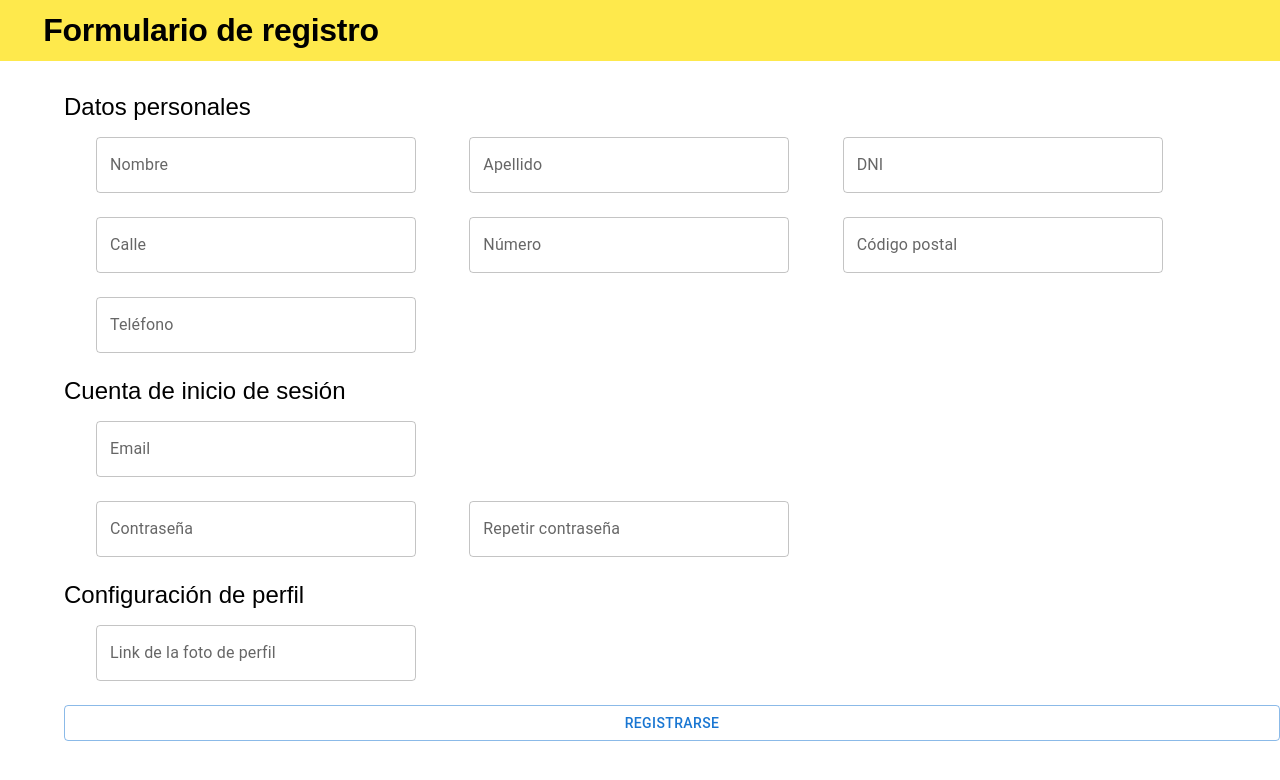
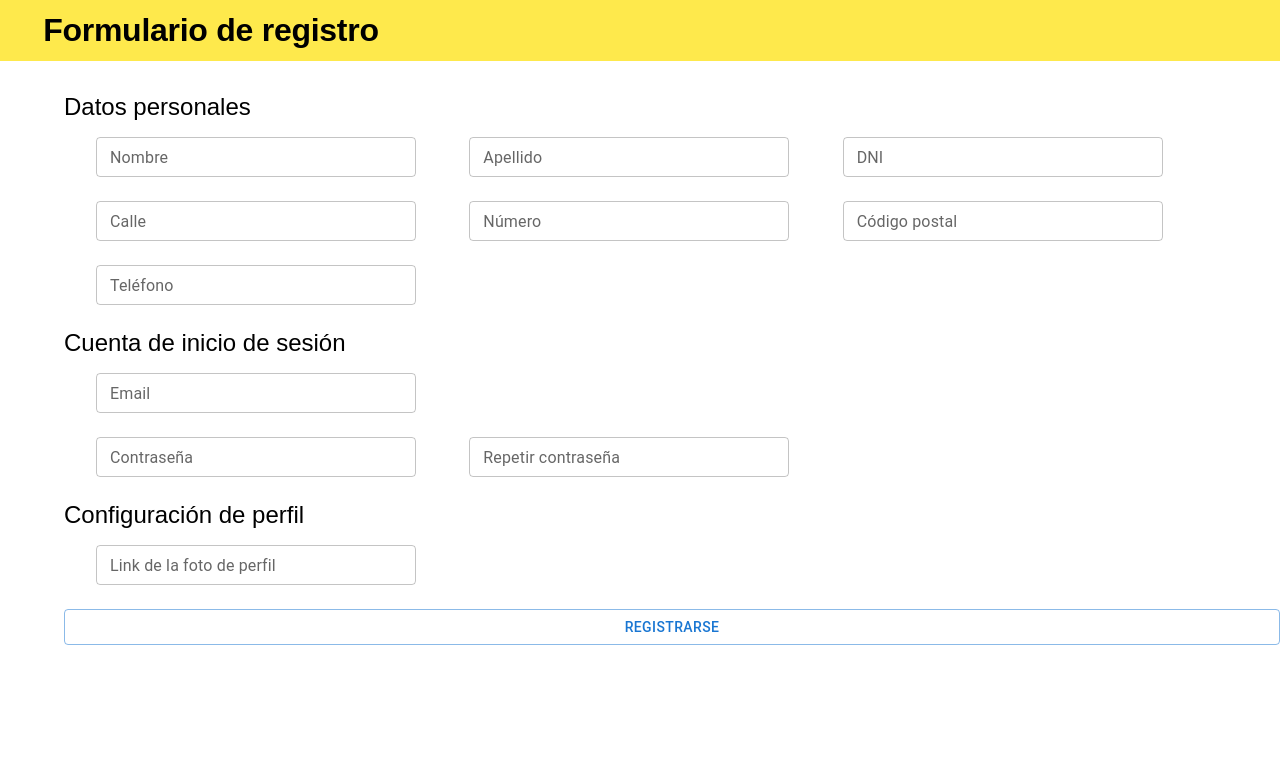
Before and after one commit to fiubyte/bafix-web, a React (Create React App) app: page / in a window 1280 px wide. Shown: the top 780 px of the page. Built offline with nearby package versions, Linux system fonts and the light colour scheme; no server answers; the HTML template or start-up script is replaced by a standard one.

Commit message:
fiubyte/.github#1 Make input small

```diff
--- a/src/components/RegisterForm/RegisterForm.tsx
+++ b/src/components/RegisterForm/RegisterForm.tsx
@@ -68,6 +68,7 @@ const RegisterForm = () => {
             error={formik.touched.name && Boolean(formik.errors.name)}
             helperText={formik.touched.name && formik.errors.name}
             className={"RegisterForm-input"}
+            size="small"
           />
         </Grid>
         <Grid item xs={4}>
@@ -81,6 +82,7 @@ const RegisterForm = () => {
             error={formik.touched.surname && Boolean(formik.errors.surname)}
             helperText={formik.touched.surname && formik.errors.surname}
             className={"RegisterForm-input"}
+            size="small"
           />
         </Grid>
         <Grid item xs={4}>
@@ -94,6 +96,7 @@ const RegisterForm = () => {
             error={formik.touched.document_number && Boolean(formik.errors.document_number)}
             helperText={formik.touched.document_number && formik.errors.document_number}
             className={"RegisterForm-input"}
+            size="small"
           />
         </Grid>
         <Grid item xs={4}>
@@ -107,6 +110,7 @@ const RegisterForm = () => {
             error={formik.touched.street && Boolean(formik.errors.street)}
             helperText={formik.touched.street && formik.errors.street}
             className={"RegisterForm-input"}
+            size="small"
           />
         </Grid>
         <Grid item xs={4}>
@@ -120,6 +124,7 @@ const RegisterForm = () => {
             error={formik.touched.street_number && Boolean(formik.errors.street_number)}
             helperText={formik.touched.street_number && formik.errors.street_number}
             className={"RegisterForm-input"}
+            size="small"
           />
         </Grid>
         <Grid item xs={4}>
@@ -133,6 +138,7 @@ const RegisterForm = () => {
             error={formik.touched.postal_code && Boolean(formik.errors.postal_code)}
             helperText={formik.touched.postal_code && formik.errors.postal_code}
             className={"RegisterForm-input"}
+            size="small"
           />
         </Grid>
         <Grid item xs={4}>
@@ -146,6 +152,7 @@ const RegisterForm = () => {
             error={formik.touched.phone_number && Boolean(formik.errors.phone_number)}
             helperText={formik.touched.phone_number && formik.errors.phone_number}
             className={"RegisterForm-input"}
+            size="small"
           />
         </Grid>
       </Grid>
@@ -162,6 +169,7 @@ const RegisterForm = () => {
             error={formik.touched.email && Boolean(formik.errors.email)}
             helperText={formik.touched.email && formik.errors.email}
             className={"RegisterForm-input"}
+            size="small"
           />
         </Grid>
         <Grid item xs={8}></Grid>
@@ -176,6 +184,7 @@ const RegisterForm = () => {
             error={formik.touched.password && Boolean(formik.errors.password)}
             helperText={formik.touched.password && formik.errors.password}
             className={"RegisterForm-input"}
+            size="small"
           />
         </Grid>
         <Grid item xs={4}>
@@ -189,6 +198,7 @@ const RegisterForm = () => {
             error={formik.touched.password2 && Boolean(formik.errors.password2)}
             helperText={formik.touched.password2 && formik.errors.password2}
             className={"RegisterForm-input"}
+            size="small"
           />
         </Grid>
       </Grid>
@@ -205,6 +215,7 @@ const RegisterForm = () => {
             error={formik.touched.profile_photo_url && Boolean(formik.errors.profile_photo_url)}
             helperText={formik.touched.profile_photo_url && formik.errors.profile_photo_url}
             className={"RegisterForm-input"}
+            size="small"
           />
         </Grid>
       </Grid>
```
